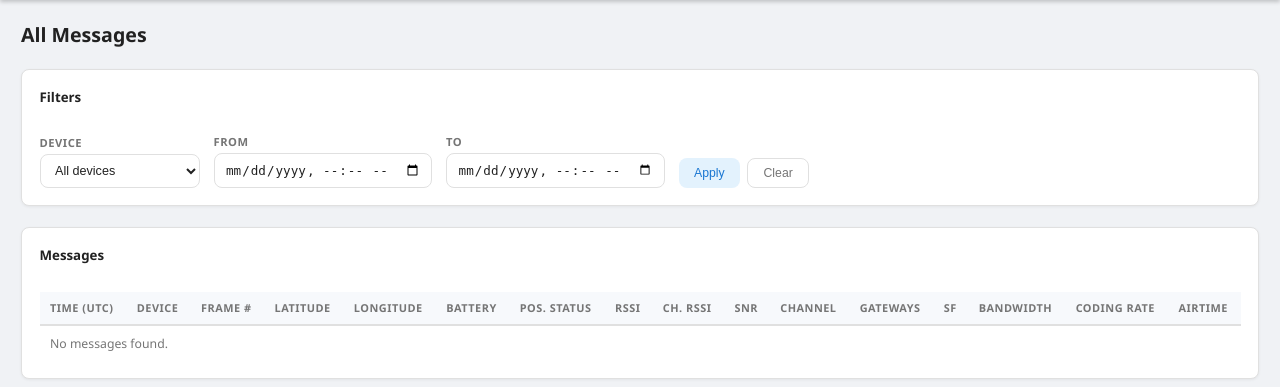
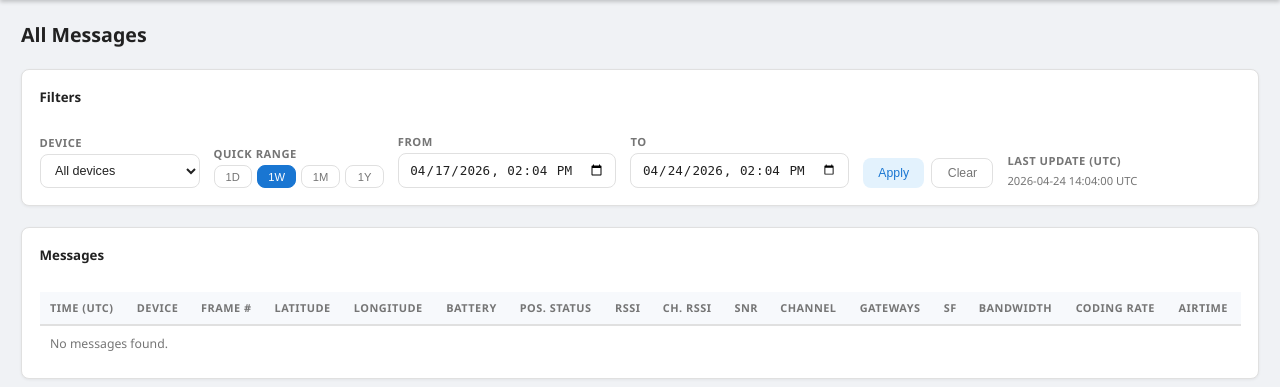
Before and after one commit to valerio-vaccaro/LoraMap, a Flask app: page /data in a window 1280 px wide. Shown: the part 52-439 px from the top of the page. Run offline with Flask 3, Linux system fonts and the light colour scheme; the visitor is signed in with stand-in values (Sample User, id 1); data that the repository does not hold is empty.

Commit message:
add buttons also for data page

```diff
--- a/static/js/data.js
+++ b/static/js/data.js
@@ -1,4 +1,11 @@
 /* LoraMap — Data page JS */
+const QUICK_RANGE_DAYS = {
+    day: 1,
+    week: 7,
+    month: 30,
+    year: 365,
+};
+let activeQuickRange = null;
 
 async function loadData() {
     // Populate device select
@@ -14,20 +21,9 @@ async function loadData() {
         });
     }
 
-    // Pre-fill from/to with the full data range
-    const rangeResp = await fetch('/api/messages/range');
-    if (rangeResp.ok) {
-        const range = await rangeResp.json();
-        if (range.min) document.getElementById('filter-from').value = isoToDatetimeLocal(range.min);
-        if (range.max) document.getElementById('filter-to').value   = isoToDatetimeLocal(range.max);
-    }
-
+    setQuickRange('week', false);
+    updateLastUpdateUtc();
     await fetchMessages();
-}
-
-// Convert ISO timestamp to the value format expected by datetime-local inputs (YYYY-MM-DDTHH:MM)
-function isoToDatetimeLocal(iso) {
-    return iso.slice(0, 16);
 }
 
 async function fetchMessages() {
@@ -50,9 +46,11 @@ async function fetchMessages() {
     }
     const data = await resp.json();
     renderTable(data.messages || []);
+    updateLastUpdateUtc();
 }
 
 function applyFilters() {
+    setQuickRangeActive(null);
     fetchMessages();
 }
 
@@ -60,7 +58,53 @@ function clearFilters() {
     document.getElementById('filter-device').value = '';
     document.getElementById('filter-from').value = '';
     document.getElementById('filter-to').value = '';
+    setQuickRangeActive(null);
     fetchMessages();
+}
+
+function setQuickRange(rangeKey, shouldLoad = true) {
+    const days = QUICK_RANGE_DAYS[rangeKey];
+    if (!days) return;
+    const now = new Date();
+    const from = new Date(now.getTime() - days * 24 * 60 * 60 * 1000);
+
+    document.getElementById('filter-from').value = toUtcDatetimeLocalValue(from);
+    document.getElementById('filter-to').value = toUtcDatetimeLocalValue(now);
+    setQuickRangeActive(rangeKey);
+
+    if (shouldLoad) {
+        fetchMessages();
+    }
+}
+
+function setQuickRangeActive(rangeKey) {
+    activeQuickRange = rangeKey;
+    Object.keys(QUICK_RANGE_DAYS).forEach(key => {
+        const el = document.getElementById(`range-${key}`);
+        if (!el) return;
+        el.classList.toggle('active', key === activeQuickRange);
+    });
+}
+
+function toUtcDatetimeLocalValue(date) {
+    const y = date.getUTCFullYear();
+    const m = String(date.getUTCMonth() + 1).padStart(2, '0');
+    const d = String(date.getUTCDate()).padStart(2, '0');
+    const h = String(date.getUTCHours()).padStart(2, '0');
+    const min = String(date.getUTCMinutes()).padStart(2, '0');
+    return `${y}-${m}-${d}T${h}:${min}`;
+}
+
+function updateLastUpdateUtc(date = new Date()) {
+    const el = document.getElementById('last-update-utc');
+    if (!el) return;
+    const y = date.getUTCFullYear();
+    const m = String(date.getUTCMonth() + 1).padStart(2, '0');
+    const d = String(date.getUTCDate()).padStart(2, '0');
+    const h = String(date.getUTCHours()).padStart(2, '0');
+    const min = String(date.getUTCMinutes()).padStart(2, '0');
+    const s = String(date.getUTCSeconds()).padStart(2, '0');
+    el.textContent = `${y}-${m}-${d} ${h}:${min}:${s} UTC`;
 }
 
 function v(val, suffix = '') {
--- a/templates/data.html
+++ b/templates/data.html
@@ -19,6 +19,15 @@
                 </select>
             </div>
             <div class="form-group">
+                <label>Quick Range</label>
+                <div class="quick-range-group">
+                    <button class="btn btn-ghost btn-sm quick-range-btn" id="range-day" onclick="setQuickRange('day')">1D</button>
+                    <button class="btn btn-ghost btn-sm quick-range-btn" id="range-week" onclick="setQuickRange('week')">1W</button>
+                    <button class="btn btn-ghost btn-sm quick-range-btn" id="range-month" onclick="setQuickRange('month')">1M</button>
+                    <button class="btn btn-ghost btn-sm quick-range-btn" id="range-year" onclick="setQuickRange('year')">1Y</button>
+                </div>
+            </div>
+            <div class="form-group">
                 <label for="filter-from">From</label>
                 <input type="datetime-local" id="filter-from" class="input-sm">
             </div>
@@ -29,6 +38,10 @@
             <div class="form-group filter-actions">
                 <button class="btn btn-secondary" onclick="applyFilters()">Apply</button>
                 <button class="btn btn-ghost" onclick="clearFilters()">Clear</button>
+            </div>
+            <div class="form-group">
+                <label>Last update (UTC)</label>
+                <div id="last-update-utc" class="status-text">—</div>
             </div>
         </div>
     </section>
```
